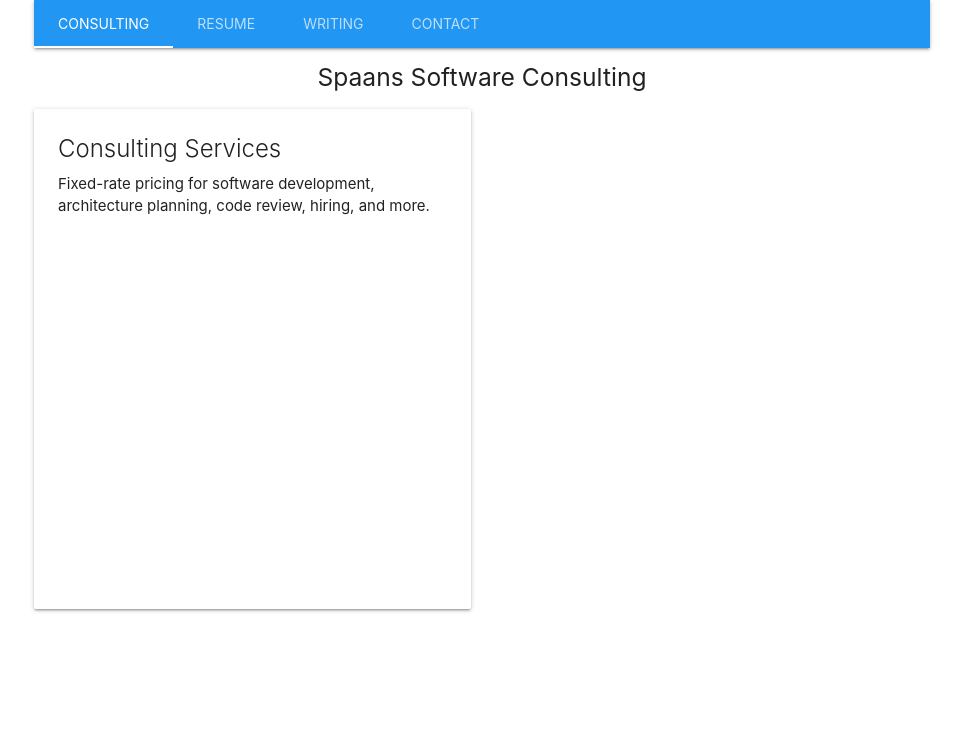
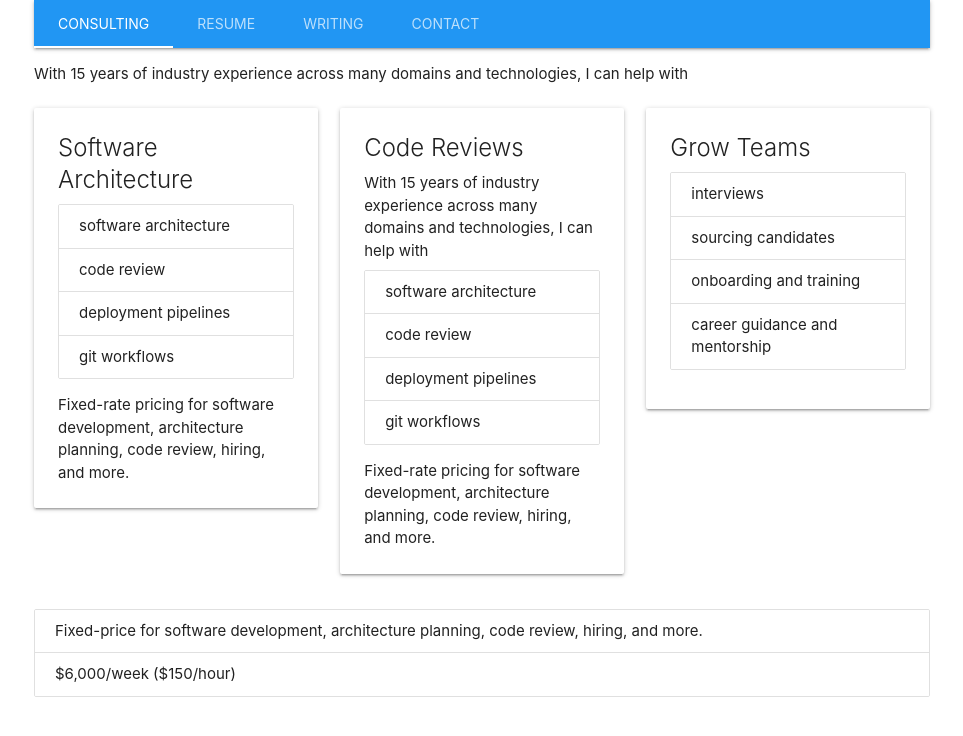
Before and after one commit to kspaans/consulting, a plain HTML site: page index.html in a window 1280 px wide. Shown: the whole page, without its empty margins (158-1121 px from the left). Drawn offline with nearby package versions, Linux system fonts and the light colour scheme.

Commit message:
feat(homepage): add details to homepage, LI badge

```diff
--- a/index.html
+++ b/index.html
@@ -24,19 +24,58 @@
 		</nav>
 
     <div id="consulting" class="col s12">
-      <h5 class="center-align">
+      <!--<h5 class="center-align">
         Spaans Software Consulting
-      </h5>
+      </h5>-->
+      <p>With 15 years of industry experience across many domains and technologies, I can help with</p>
       <div class="row">
-        <div class="col s12 m6">
-          <div class="card large">
+        <div class="col s12 m4">
+          <div class="card">
             <div class="card-content">
-              <span class="card-title">Consulting Services</span>
+              <span class="card-title">Software Architecture</span>
+              <ul class="collection">
+              	<li class="collection-item">software architecture</li>
+                <li class="collection-item">code review</li>
+                <li class="collection-item">deployment pipelines</li>
+                <li class="collection-item">git workflows</li>
+              </ul>
               <p>Fixed-rate pricing for software development, architecture planning, code review, hiring, and more.</p>
             </div>
           </div>
         </div>
+        <div class="col s12 m4">
+          <div class="card">
+            <div class="card-content">
+              <span class="card-title">Code Reviews</span>
+              <p>With 15 years of industry experience across many domains and technologies, I can help with</p>
+              <ul class="collection">
+              	<li class="collection-item">software architecture</li>
+                <li class="collection-item">code review</li>
+                <li class="collection-item">deployment pipelines</li>
+                <li class="collection-item">git workflows</li>
+              </ul>
+              <p>Fixed-rate pricing for software development, architecture planning, code review, hiring, and more.</p>
+            </div>
+          </div>
+        </div>
+        <div class="col s12 m4">
+          <div class="card">
+            <div class="card-content">
+              <span class="card-title">Grow Teams</span>
+              <ul class="collection">
+              	<li class="collection-item">interviews</li>
+                <li class="collection-item">sourcing candidates</li>
+                <li class="collection-item">onboarding and training</li>
+                <li class="collection-item">career guidance and mentorship</li>
+              </ul>
+            </div>
+          </div>
+        </div>
       </div>
+      <ul class="collection">
+        <li class="collection-item">Fixed-price for software development, architecture planning, code review, hiring, and more.</li>
+        <li class="collection-item">$6,000/week ($150/hour)</li>
+      </ul>
 		</div>
 
 		<div id="resume" class="col s10 offset-s1">
@@ -60,11 +99,15 @@
       <p>
         <a href="https://calendly.com/kspaans/30min">Calendly</a>
 			</p>
+      <div class="badge-base LI-profile-badge" data-locale="en_CA" data-size="small" data-theme="light" data-type="VERTICAL" data-vanity="kspaans" data-version="v1">
+      	<a class="badge-base__link LI-simple-link" href="https://ca.linkedin.com/in/kspaans?trk=profile-badge">LinkedIn</a>
+      </div>
 		</div>
 	</div>
 
 
 	<script src="https://cdnjs.cloudflare.com/ajax/libs/materialize/1.0.0/js/materialize.min.js"></script>
+  <script src="https://platform.linkedin.com/badges/js/profile.js" async defer type="text/javascript"></script>
 	<script>
 		M.AutoInit();
 	</script>
```
